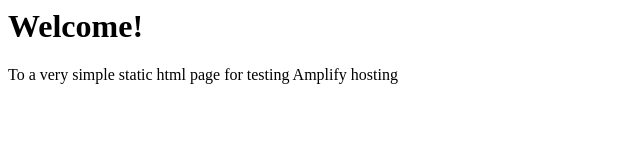
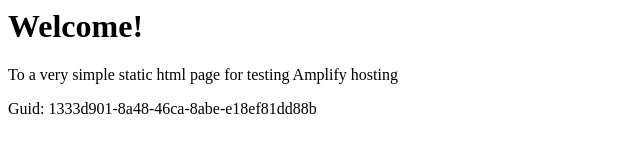
Before and after one commit to aws-aemilia-iad/Github-PR-Commit-Integration-Test-DoNotTouch-GithubWebhookPreviewCanaryTest-v1-prod-us-east-1, a website: page src/index.html in a window 1280 px wide. Shown: the whole page, without its empty margins (0-640 px from the left). Drawn offline with Linux system fonts and the light colour scheme.

Commit message:
commit from integ tests

```diff
--- a/src/index.html
+++ b/src/index.html
@@ -1,3 +1,5 @@
+
+
 <html lang="en">
 
 <head>
@@ -10,6 +12,6 @@
 <body>
     <h1>Welcome!</h1>
     <p>To a very simple static html page for testing Amplify hosting</p>
-</body>
+    <p>Guid: 1333d901-8a48-46ca-8abe-e18ef81dd88b</p></body>
 
 </html>
```
